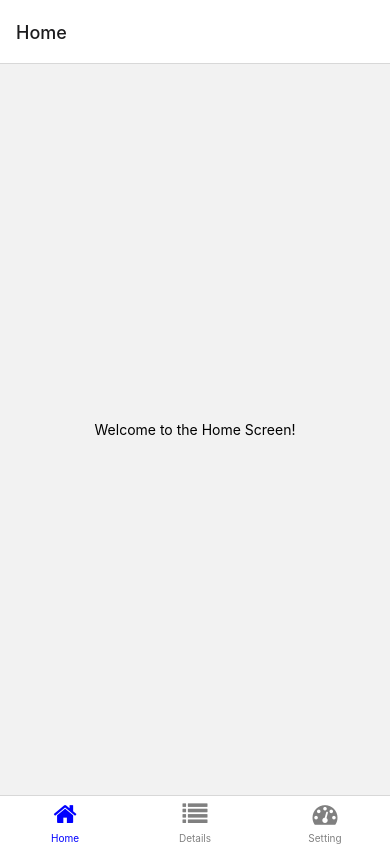
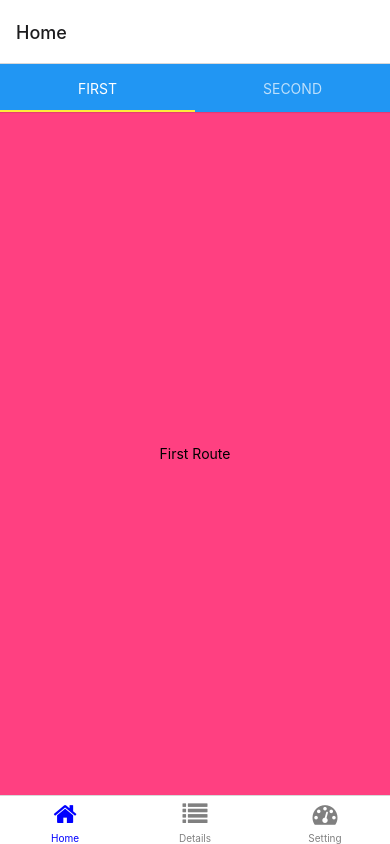
Before and after one commit to trh-thanh30/learn-react-native, a React Native app: screen / in a window 390 px wide. Built offline with nearby package versions, Linux system fonts and the light colour scheme.

Commit message:
tab view

```diff
--- a/App.js
+++ b/App.js
@@ -4,25 +4,20 @@ import { createBottomTabNavigator } from "@react-navigation/bottom-tabs";
 import { NavigationContainer } from "@react-navigation/native";
 import { createStackNavigator } from "@react-navigation/stack";
 import Icon from "react-native-vector-icons/FontAwesome";
+import HomeTabView from "./HomeTabView";
 
 function HomeScreen({ navigation }) {
   return (
-    <View style={{ flex: 1, justifyContent: "center", alignItems: "center" }}>
-      <Text>Welcome to the Home Screen!</Text>
-      {/* <Button
-        title="Open Details"
-        onPress={() => {
-          navigation.navigate("Details");
-        }}
-      /> */}
-    </View>
+    // <View style={{ flex: 1, justifyContent: "center", alignItems: "center" }}>
+    <HomeTabView />
+    // </View>
   );
 }
 
 function DetailsScreen({ navigation }) {
   return (
     <View style={{ flex: 1, justifyContent: "center", alignItems: "center" }}>
-      <Text>Welcome to the Details Screen!</Text>
+      <Text>Welcome to the Details Screen!!!!</Text>
       {/* <Button title="Go to Home" onPress={() => navigation.navigate("Home")} /> */}
     </View>
   );
--- /dev/null
+++ b/HomeTabView.js
@@ -0,0 +1,48 @@
+import { useState } from "react";
+import { View, StyleSheet, Text, Dimensions } from "react-native";
+import { TabView, SceneMap } from "react-native-tab-view";
+
+const FirstRoute = () => {
+  return (
+    <View style={[styles.scene, { backgroundColor: "#ff4081" }]}>
+      <Text>First Route</Text>
+    </View>
+  );
+};
+
+const SecondRoute = () => {
+  return (
+    <View style={[styles.scene, { backgroundColor: "#e1bee7" }]}>
+      <Text>Second Route</Text>
+    </View>
+  );
+};
+
+const initialLayout = { width: Dimensions.get("window").width };
+const HomeTabView = () => {
+  const [index, setIndex] = useState(0);
+  const [routes] = useState([
+    { key: "first", title: "First" },
+    { key: "second", title: "Second" },
+  ]);
+  const renderScene = SceneMap({
+    first: FirstRoute,
+    second: SecondRoute,
+  });
+  return (
+    <TabView
+      navigationState={{ index, routes }}
+      renderScene={renderScene}
+      onIndexChange={setIndex}
+      initialLayout={initialLayout}
+    />
+  );
+};
+export default HomeTabView;
+const styles = StyleSheet.create({
+  scene: {
+    flex: 1,
+    alignItems: "center",
+    justifyContent: "center",
+  },
+});
--- a/package.json
+++ b/package.json
@@ -18,7 +18,8 @@
     "@react-navigation/native": "^6.1.6",
     "@react-navigation/stack": "^6.3.16",
     "@react-navigation/bottom-tabs": "^6.5.20",
-    "react-native-vector-icons": "^10.0.3"
+    "react-native-vector-icons": "^10.0.3",
+    "react-native-tab-view": "^3.5.2"
   },
   "devDependencies": {
     "@babel/core": "^7.20.0"
```
Also changed, not shown: 1 other file (tests, documents, lock files or other folders).
